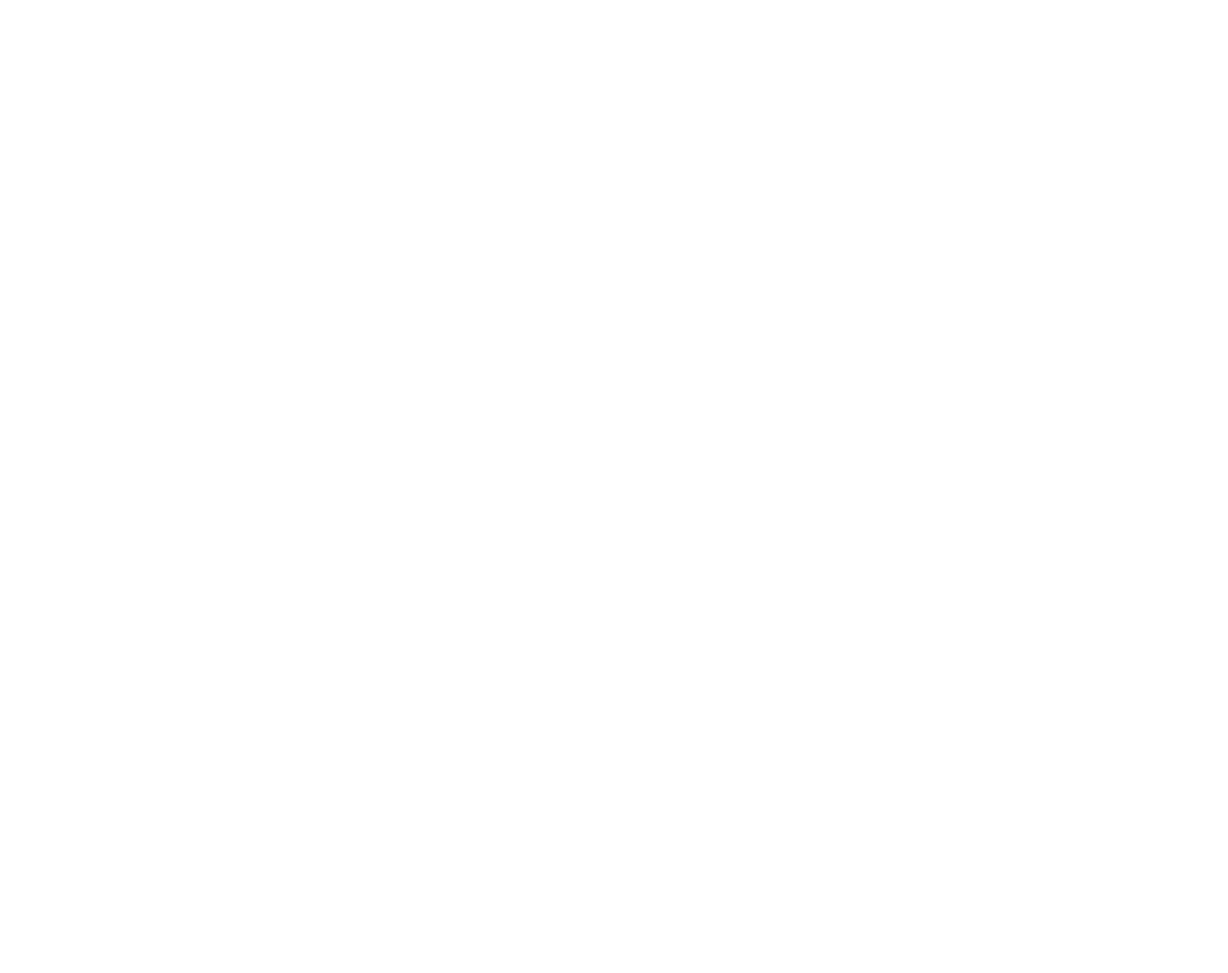
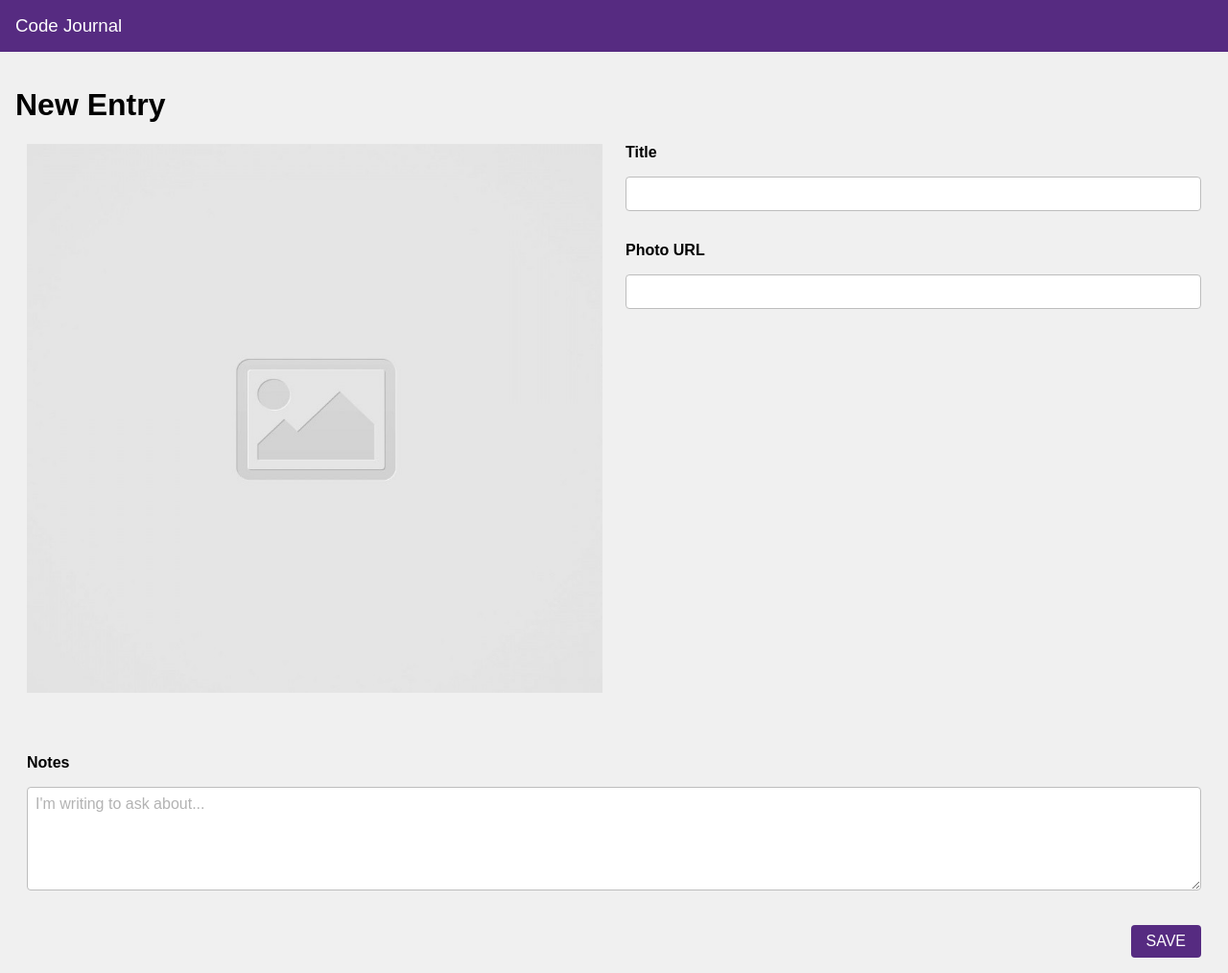
Before and after one commit to kevinlu-dev/code-journal, a website: page index.html in a window 1280 px wide. Shown: the whole page at 96% size. Before the commit the page ends 800 px from the top, so only its background shows below. Drawn offline with Linux system fonts and the light colour scheme.

Commit message:
up to submit button, only prepend subtask left. commented out code to commit and save, due to consolelog and unused variable not allowing for commits otherwise.

```diff
--- a/css/styles.css
+++ b/css/styles.css
@@ -0,0 +1,90 @@
+body {
+  margin: 0, auto;
+  background-color: rgb(240 240 240);
+  font-weight: 300;
+  font-family: sans-serif;
+}
+
+h2 {
+  font-weight: 400;
+}
+
+h3 {
+  background-color: #562b81;
+  color: white;
+  padding: 1rem;
+  margin: 0;
+  font-weight: lighter;
+}
+
+form {
+  margin: 0 auto;
+  padding: 1rem;
+}
+
+img {
+  width: 100%;
+  height: 90%;
+  margin-bottom: 2rem;
+}
+
+label,
+input,
+textarea {
+  width: 100%;
+}
+
+button,
+input,
+textarea {
+  border-radius: 0.25rem;
+}
+
+label {
+  font-weight: bold;
+}
+
+input,
+textarea {
+  padding: 0.5rem;
+  margin-top: 1rem;
+  margin-bottom: 2rem;
+  border: 1px solid rgb(189 189 189);
+  font-size: 1rem;
+  font-family: sans-serif;
+}
+
+input:focus,
+textarea:focus {
+  outline: none;
+  border: 1px solid rgb(150 66 233);
+  box-shadow: 0 0 1px 1px rgb(150 66 233 / 60%);
+}
+
+::placeholder {
+  color: rgb(0 0 0 / 30%);
+}
+
+button {
+  padding: 0.5rem 1rem;
+  font-size: 1rem;
+  border: none;
+  color: white;
+  text-transform: uppercase;
+  background-color: #562b81;
+  cursor: pointer;
+  transition: background-color 0.15s ease;
+}
+
+button:hover {
+  background-color: rgb(128 52 205);
+}
+
+button:focus {
+  outline: none;
+}
+
+.user-submit {
+  display: flex;
+  justify-content: flex-end;
+}
--- a/index.html
+++ b/index.html
@@ -17,8 +17,38 @@
 </head>
 <body>
   <header>
+    <h3>Code Journal</h3>
   </header>
   <main>
+    <div data-view="entry-form">
+      <form id="code-journal-form">
+        <h1>New Entry</h1>
+
+        <div class="row">
+          <div class="column-half">
+            <img src="images/placeholder-image-square.jpg" alt="placeholder image" id="image-preview">
+          </div>
+
+          <div class="column-half">
+            <label for="user-title">Title</label>
+            <input required name="title" type="text" id="user-title">
+
+            <label for="user-photo-url">Photo URL</label>
+            <input required name="photourl" type="url" value="" id="user-photo-url" />
+
+          </div>
+        </div>
+        <div class="column-full">
+          <label for="user-message">Notes</label>
+          <textarea required rows="5" name="notes" id="user-message" placeholder="I'm writing to ask about..."></textarea>
+
+          <div class="user-submit">
+            <button type="submit">SAVE</button>
+          </div>
+        </div>
+
+      </form>
+    </div>
   </main>
   <script src="js/data.js"></script>
   <script src="js/main.js"></script>
```
Also changed, not shown: js/main.js (+21 -0 lines).
